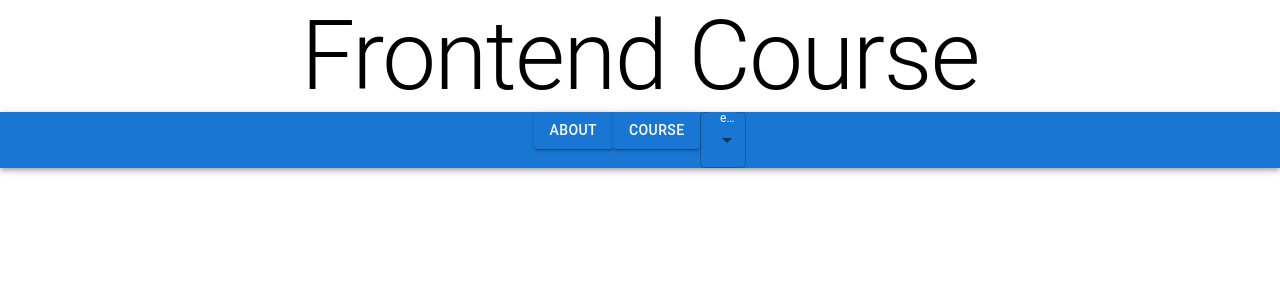
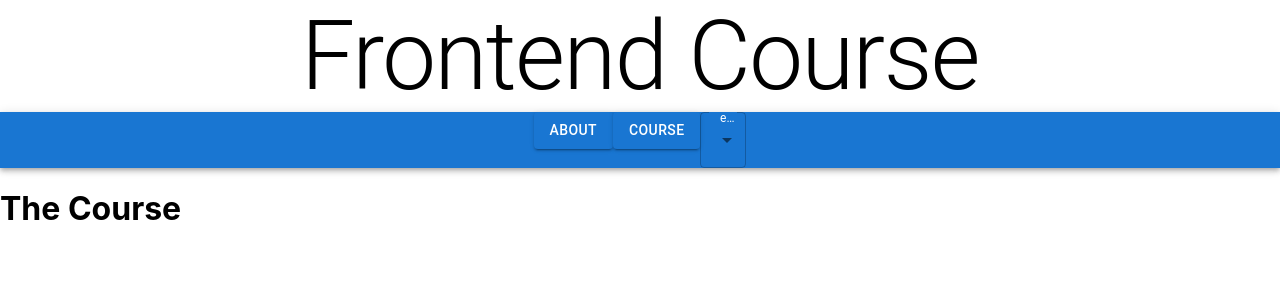
Before and after one commit to OysteinKoder/frontend_kurs, a Next.js app: page /course in a window 1280 px wide. Shown: the top 300 px of the page. Built offline with nearby package versions, Linux system fonts and the light colour scheme.

Commit message:
added cource title

```diff
--- a/pages/about/index.js
+++ b/pages/about/index.js
@@ -11,7 +11,7 @@ const AboutPage = () => {
   return (
     <>
       <Header />
-      <h1>{translation.landing_page_navbar_about}</h1>
+      <h1>{translation.about_page_title}</h1>
     </>
   );
 };
--- a/pages/course/index.js
+++ b/pages/course/index.js
@@ -11,7 +11,7 @@ const CoursePage = () => {
   return (
     <>
       <Header />
-      <h1>{translation.landing_page_navbar_frontend_course}</h1>
+      <h1>{translation.course_page_title}</h1>
     </>
   );
 };
--- a/public/locales/en/en.js
+++ b/public/locales/en/en.js
@@ -1,4 +1,6 @@
 export default {
+  about_page_title: "About",
+  course_page_title: "The Course",
   header_navbar_about: "About",
   header_navbar_course: "Course",
   header_navbar_selector_locale_en: "en",
--- a/public/locales/nor/nor.js
+++ b/public/locales/nor/nor.js
@@ -1,4 +1,6 @@
 export default {
+  about_page_title: "Om Oss",
+  course_page_title: "Om Kurset",
   header_navbar_about: "Om Oss",
   header_navbar_course: "Kurs",
   header_navbar_selector_locale_en: "en",
```
